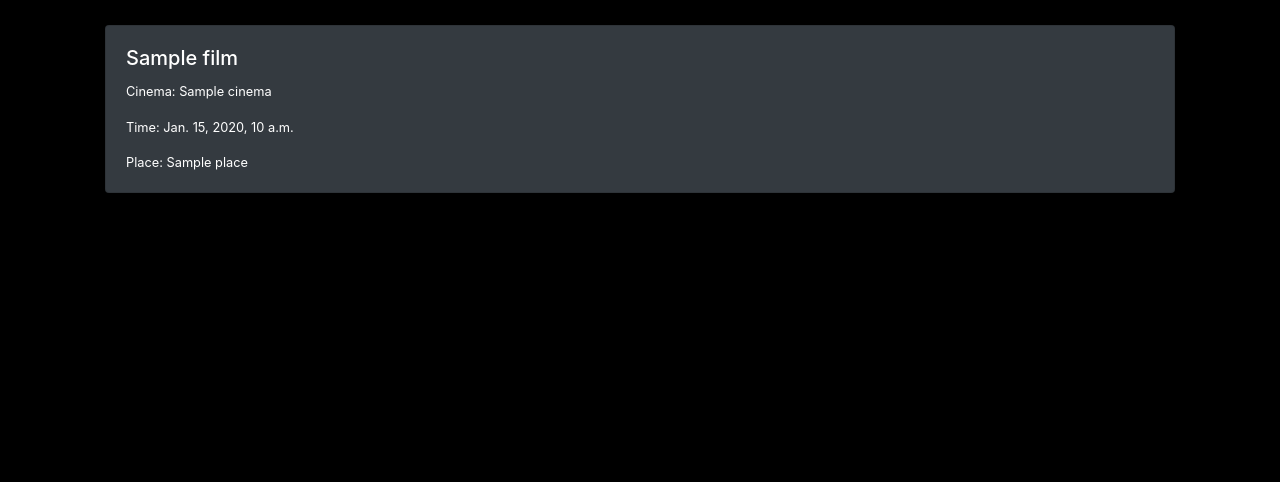
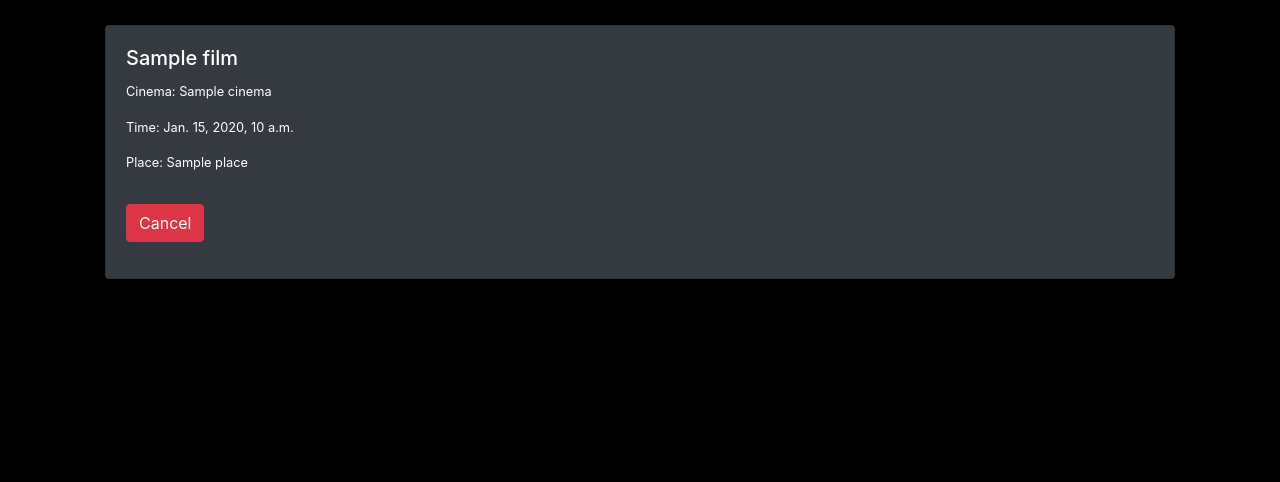
Before and after one commit to developer-mixa/FilmFreedom, a Django app: template templates/booked_tickets.html in a window 1280 px wide. Shown: the part 161-643 px from the top of the page. Run offline with Django 5.2, Linux system fonts and the light colour scheme; the template is opened without the code that fills it: most values are stand-ins (such as "Sample title", 1, 10 or a date in 2020); some libraries are stand-ins or nearby versions.

Commit message:
feat: add opportunity to cancel ticket

```diff
--- a/cinephile_server/urls.py
+++ b/cinephile_server/urls.py
@@ -25,6 +25,7 @@ urlpatterns = [
     path('films/<uuid:pk>/', views.film_detail_page, name='film'),
     path('cinemas/<uuid:pk>/', views.cinema_detail_page, name='cinema'),
     path('book_tickets/', views.book_ticket, name='book_ticket'),
+    path('cancel_ticket/', views.cancel_ticket, name='cancel_ticket'),
     path('tickets/', views.booked_tickets_page, name='tickets'),
     path('login/', auth_views.LoginView.as_view(), name='login'),
     path('logout/', auth_views.LogoutView.as_view(next_page='home'), name='logout'),
--- a/templates/booked_tickets.html
+++ b/templates/booked_tickets.html
@@ -31,6 +31,10 @@
         background-color: #0056b3;
         border-color: #0056b3;
     }
+    .btn-danger {
+    background-color: #dc3545;
+    border-color: #c82333;
+    }
     </style>
 {% extends "base_generic.html" %}
 
@@ -46,6 +50,12 @@
                     <p class="card-text"><small>Cinema: {{ ticket.film_cinema.cinema.name }}</small></p>
                     <p class="card-text"><small>Time: {{ ticket.time }}</small></p>
                     <p class="card-text"><small>Place: {{ ticket.place }}</small></p>
+
+                    <form action="{% url 'cancel_ticket' %}?ticket_id={{ ticket.id }}" method="post">
+                        {% csrf_token %}
+                        <button type="submit" class="btn btn-danger mt-3">Cancel</button>
+                    </form>
+
                 </div>
             </div>
             {% endfor %}
```
Also changed, not shown: cinephile_server/views.py (+15 -9 lines), tests/test_api.py (+1 -1 lines), tests/test_book_tickets.py (+1 -1 lines), tests/test_forms.py (+1 -8 lines), tests/test_models.py (+3 -3 lines), 1 other file.
